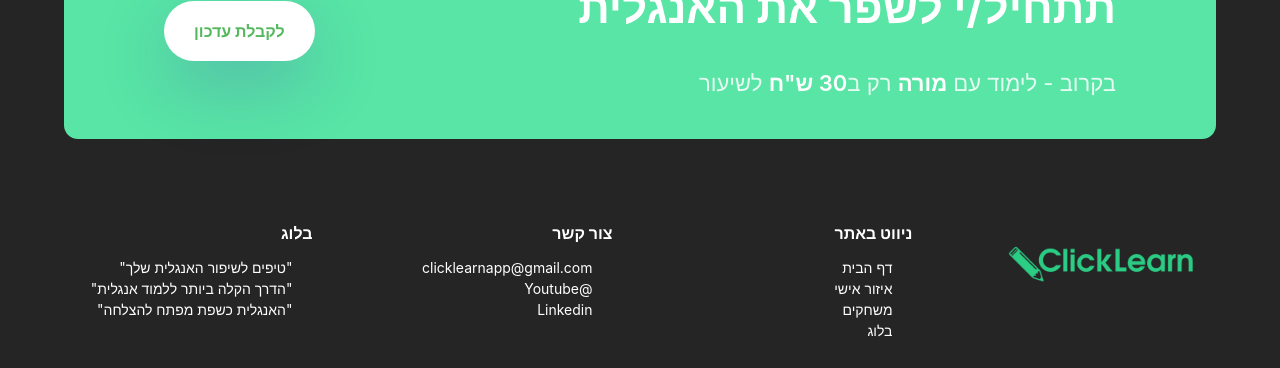
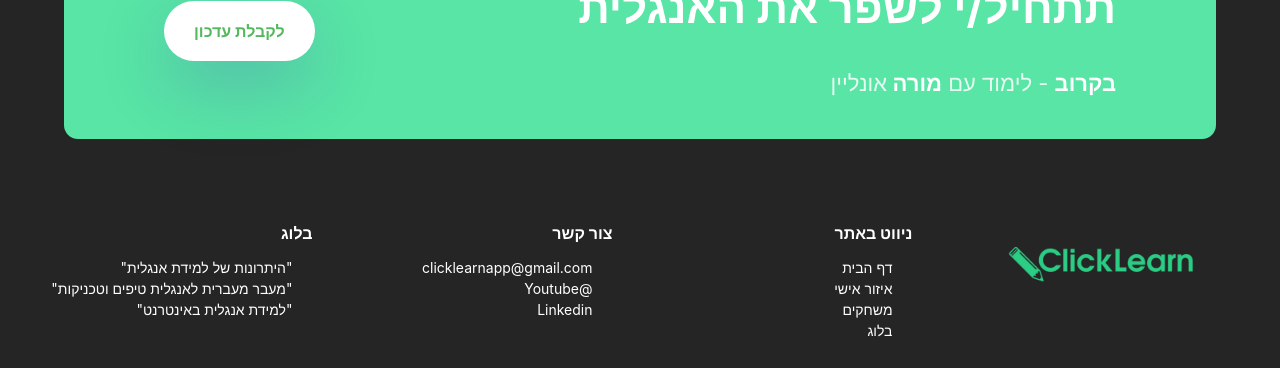
Before and after one commit to Click-Learn/Click-Learn-App, a React (Create React App) app: page / in a window 1280 px wide. Shown: the part 1314-1682 px from the top of the page. Built offline with nearby package versions, Linux system fonts and the light colour scheme.

Commit message:
fixing bugs

```diff
--- a/src/App/authSlice.ts
+++ b/src/App/authSlice.ts
@@ -16,9 +16,12 @@ const authSlice = createSlice({
     reducers: {
         loginRedux: (state, action) => {
                 if (!token) {
-                    console.log("test");
+                    console.log("test register");
+
                     servicesFunctions.Register(action.payload)
                 }
+                console.log("test login");
+
             window.localStorage.setItem('ClickLearnLogged', action.payload);
             const { email, name, picture } : any= jwtDecode(action.payload);
             console.log({email, name, picture});
--- a/src/Components/Layout/Footer/Footer.tsx
+++ b/src/Components/Layout/Footer/Footer.tsx
@@ -77,11 +77,10 @@ function Footer(): JSX.Element {
                 <div className="texts">
                    <h2 className="section-title">תתחיל/י לשפר את האנגלית</h2>
                     <h3 className="section-sub-heading">
-                    <span>  בקרוב - לימוד עם  </span>
-                        <strong>מורה</strong>
-                        <span> רק ב</span>
-                        <strong>30 ש"ח</strong>
-                        <span> לשיעור </span>
+                        <strong>בקרוב</strong>
+                    <span>   - לימוד עם  </span>
+                        <strong>מורה  </strong>
+                        <span>אונליין</span>
                     </h3>
                 </div>
                 <a onClick={handleOpen} className="button">
@@ -142,9 +141,9 @@ function Footer(): JSX.Element {
             <div className="column is-nav last_column">
                 <div className="column-title">בלוג</div>
                 <ul>
-                    <li> <Link to="/blog-post-1">"טיפים לשיפור האנגלית שלך"</Link></li>
-                    <li> <Link to="/blog-post-2">"הדרך הקלה ביותר ללמוד אנגלית"</Link></li>
-                    <li> <Link to="/blog-post-3">"האנגלית כשפת מפתח להצלחה"</Link></li>
+                    <li> <Link to="/blog-post-1">"היתרונות של למידת אנגלית"</Link></li>
+                    <li> <Link to="/blog-post-2">"מעבר מעברית לאנגלית טיפים וטכניקות"</Link></li>
+                    <li> <Link to="/blog-post-3">"למידת אנגלית באינטרנט"</Link></li>
                 </ul>
             </div>
         </div>
--- a/src/Components/Layout/Main/Dashboard/SavedWords/SavedWords.css
+++ b/src/Components/Layout/Main/Dashboard/SavedWords/SavedWords.css
@@ -55,7 +55,12 @@ display: none;
 .save_words_lists_line .delete_icons:hover > .delete_icon_full {
     display: block;
 }
-
+.not_enough_words .saved_words_container{
+    display: flex;
+    flex-direction: column;
+    justify-content: center;
+    align-items: center;
+}
 .SavedWords .not_enough_words {
     display: flex;
     justify-content: center;
--- a/src/Components/Layout/Main/Dashboard/SavedWords/SavedWords.tsx
+++ b/src/Components/Layout/Main/Dashboard/SavedWords/SavedWords.tsx
@@ -60,7 +60,7 @@ function SavedWords({ userWords, refresh, setRefresh }: { userWords: WordModel[]
 
                     <div className="not_enough_words">
                         {userWords.length < 6 ?
-                        <div>
+                        <div className="saved_words_container">
                            <p className="not_enough_words_p">אין מספיק מילים שמורות</p>
                            <p className="not_enough_words_p2">השתמש בתוסף או הוסף מילים</p>
                            <button className="btn_extension" >למעבר לתוסף</button>
--- a/src/Components/Layout/Main/Home/Login/Login.tsx
+++ b/src/Components/Layout/Main/Home/Login/Login.tsx
@@ -1,12 +1,11 @@
 import "./Login.css";
-import { logoutRedux } from "../../../../../App/authSlice";
-import { useDispatch, useSelector } from "react-redux";
+import { useSelector } from "react-redux";
 import LoginButton from "./LoginButton/LoginButton";
+import { useNavigate } from "react-router-dom";
 
 
 function Login(): JSX.Element {
-    const dispatch = useDispatch();
-
+const navigate = useNavigate();
 const isLogin = useSelector((state : any) => state.authSlice)
 
 
@@ -25,7 +24,7 @@ const isLogin = useSelector((state : any) => state.authSlice)
           <div className="login_google">
             <div className="click_here_icon">👇</div>
             {isLogin ? (
-            <button onClick={() => dispatch(logoutRedux())}>התנתק/י</button>
+            <button onClick={() => navigate("/dashboard")}>לאיזור האישי</button>
             ) : (
          <LoginButton/>
         )}
```
